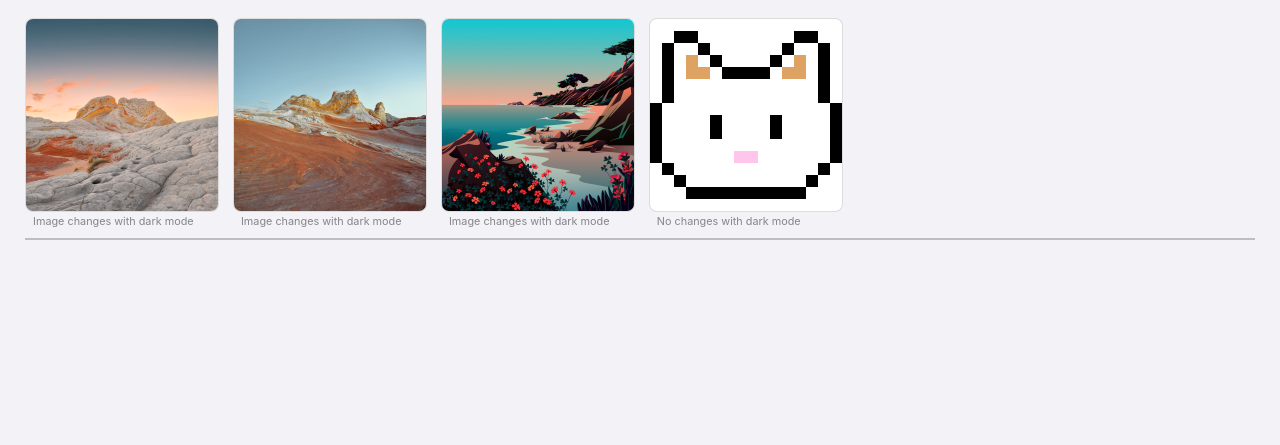
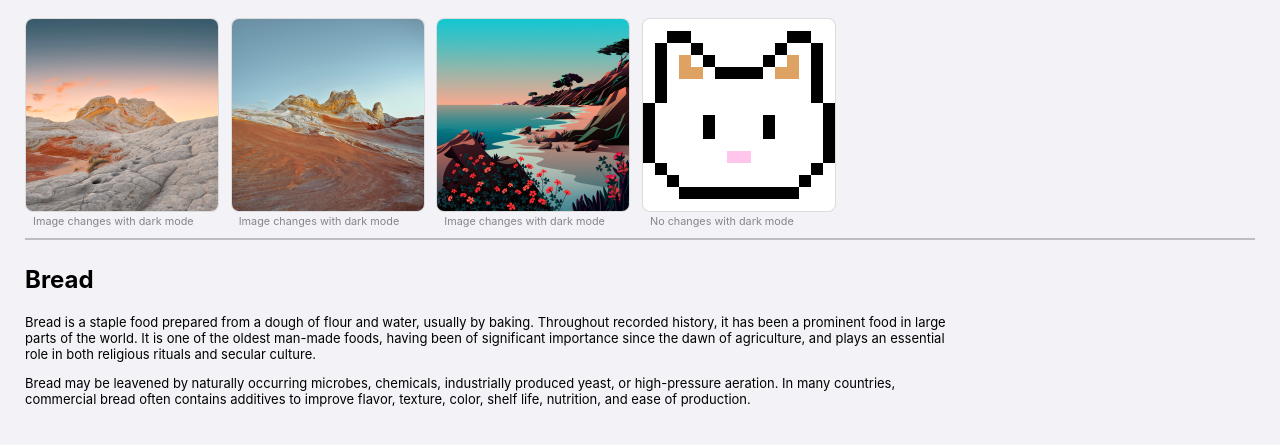
Before and after one commit to muznyo/webpage-test, a plain HTML site: page index.html in a window 1280 px wide. Shown: the part 67-512 px from the top of the page. Drawn offline with Linux system fonts and the light colour scheme.

Commit message:
add bread paragraph and add heading, paragraph and buttons style

```diff
--- a/index.html
+++ b/index.html
@@ -45,5 +45,20 @@
 
     <!-- Divider -->
     <hr class="divider">
+
+    <!-- Bread related -->
+    <h2>Bread</h2>
+
+    <!-- Small paragraph about bread -->
+    <p>Bread is a staple food prepared from a dough of flour and water,
+      usually by baking. Throughout recorded history, it has been a prominent
+      food in large parts of the world. It is one of the oldest man-made foods,
+      having been of significant importance since the dawn of agriculture, and
+      plays an essential role in both religious rituals and secular culture.</p>
+
+    <p>Bread may be leavened by naturally occurring microbes, chemicals,
+      industrially produced yeast, or high-pressure aeration. In many countries,
+      commercial bread often contains additives to improve flavor, texture, color,
+      shelf life, nutrition, and ease of production.</p>
   </body>
 </html>
--- a/style.css
+++ b/style.css
@@ -66,6 +66,25 @@ h1 {
   margin-top: 5px;
 }
 
+/* Heading 2 */
+h2 {
+  font-size: x-large;
+  margin-top: 25px;
+}
+
+/* Paragraphs */
+p {
+  max-width: 75%;
+  color: var(--primary);
+}
+
+/* For mobile screens, fill the area */
+@media only screen and (max-width: 700px) {
+   p {
+      max-width: 100%;
+   }
+}
+
 /* Horizontal stack container */
 .horizontal-stack {
   overflow: auto;
@@ -74,11 +93,11 @@ h1 {
 
 /* Horizontal stack items */
 .horizontal-stack a {
-  width: 192px;
+  max-width: 192px;
   height: auto;
   overflow: auto;
   display: inline-block;
-  padding-inline-end: 1%;
+  padding-inline-end: 10px;
 }
 
 /* Images */
@@ -101,3 +120,14 @@ figcaption {
 hr.divider {
   border: 1px solid var(--divider);
 }
+
+/* Buttons */
+button {
+  background-color: var(--elevated1);
+  color: var(--accent);
+}
+
+/* Change color on hover */
+button:hover {
+  background-color: var(--hover);
+}
```
